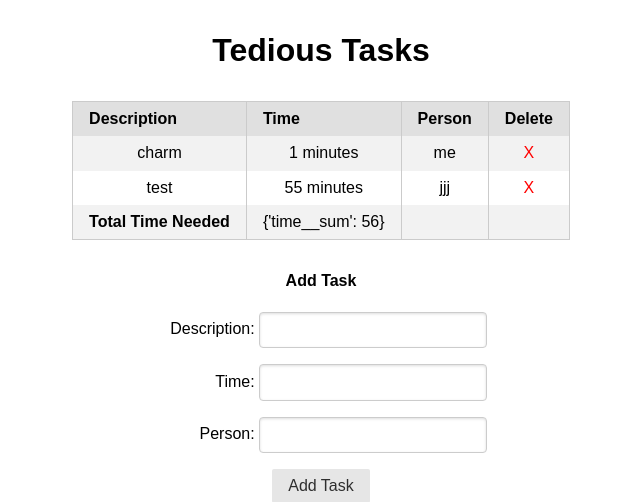
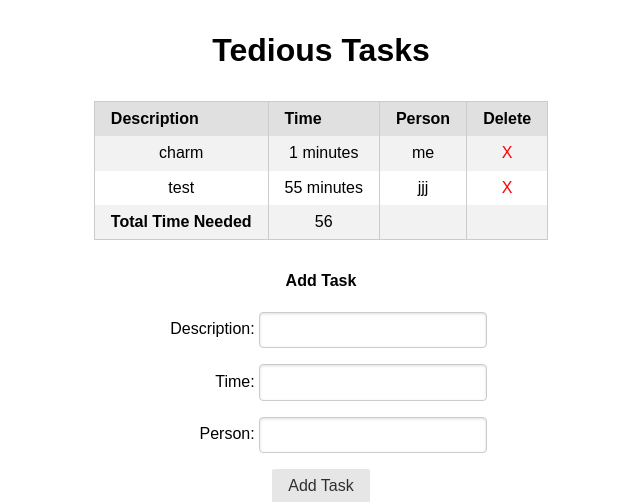
Before and after one commit to jermzblake/unit-3-assessment, a Django app: page / in a window 1280 px wide. Shown: the top 502 px of the page, without its empty margins (319-959 px from the left). Run offline with Django 3.2, Linux system fonts and the light colour scheme; data comes from the database, SQL or seed files in the repository; some libraries are stand-ins or nearby versions.

Commit message:
Add bonus

```diff
--- a/main_app/templates/index.html
+++ b/main_app/templates/index.html
@@ -29,7 +29,7 @@
                 {% endfor %}
                 <tr>
                     <td class="total">Total Time Needed</td>
-                    <td>{{ total_time }}</td>
+                    <td>{{ total_time.time__sum }}</td>
                     <td></td>
                     <td></td>
                 </tr>
```
